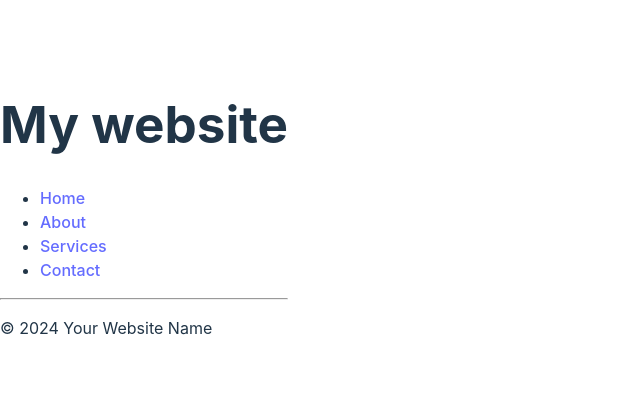
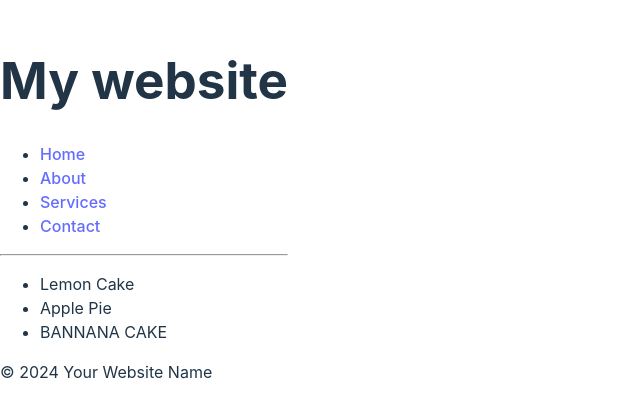
Before and after one commit to zeinaaabbb/my-react-app, a React (Vite) app: page / in a window 1280 px wide. Shown: the part 191-608 px from the top of the page, without its empty margins (0-640 px from the left). Built offline with nearby package versions, Linux system fonts and the light colour scheme.

Commit message:
added a food component

```diff
--- a/src/App.jsx
+++ b/src/App.jsx
@@ -1,10 +1,12 @@
 import Header from "./Header.jsx"
 import Footer from "./Footer.jsx"
+import Food from "./Food.jsx";
 
 function App() {
   return(
     <>
       <Header></Header>
+      <Food></Food>
       <Footer></Footer>
     </>
   );
--- /dev/null
+++ b/src/Food.jsx
@@ -0,0 +1,16 @@
+
+function Food () {
+
+  const food1 = "Apple Pie";
+  const food2 = "Bannana Cake";
+
+  return (
+    <ul>
+      <li>Lemon Cake</li>
+      <li>{food1}</li>
+      <li>{food2.toUpperCase()}</li>
+    </ul>
+  );
+}
+
+export default Food
```
